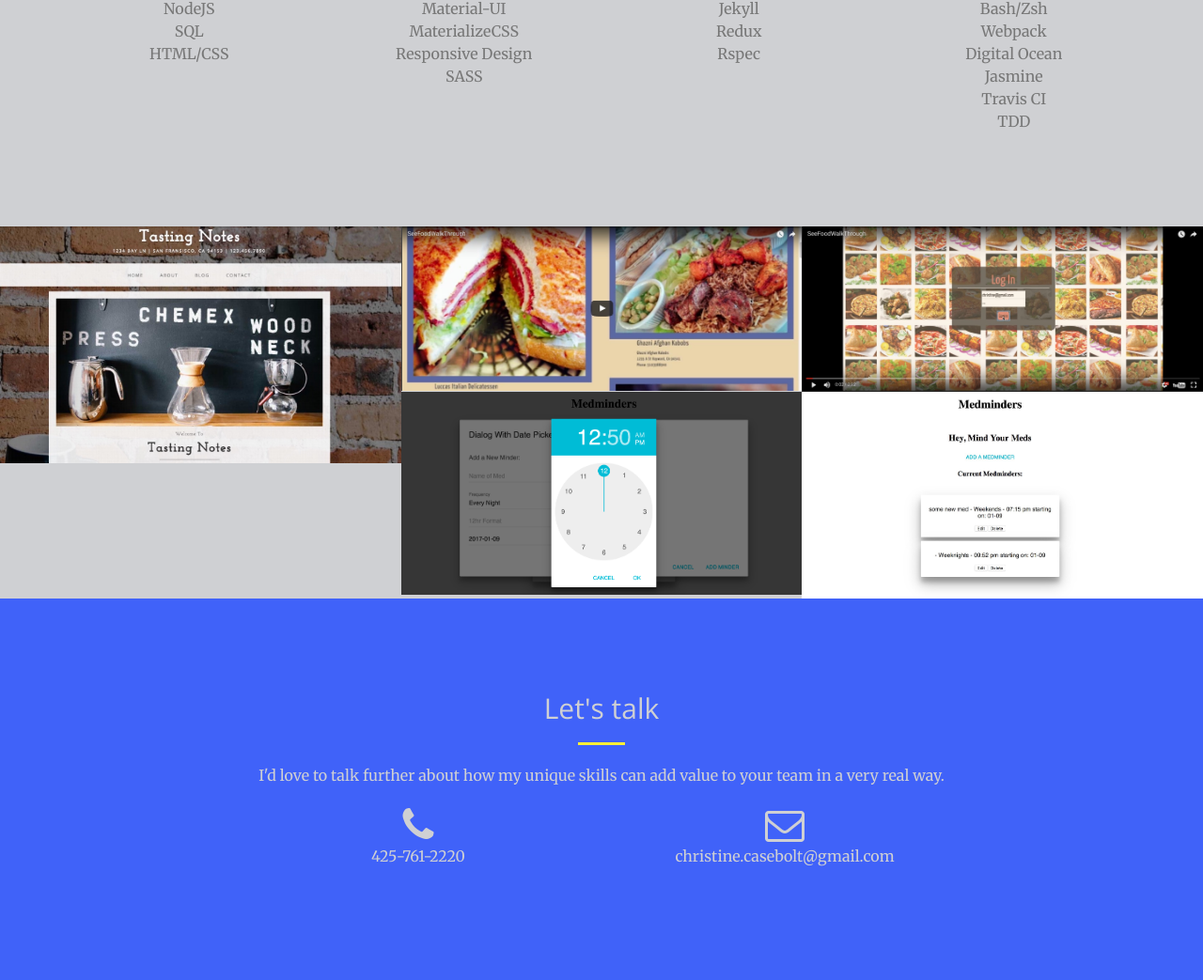
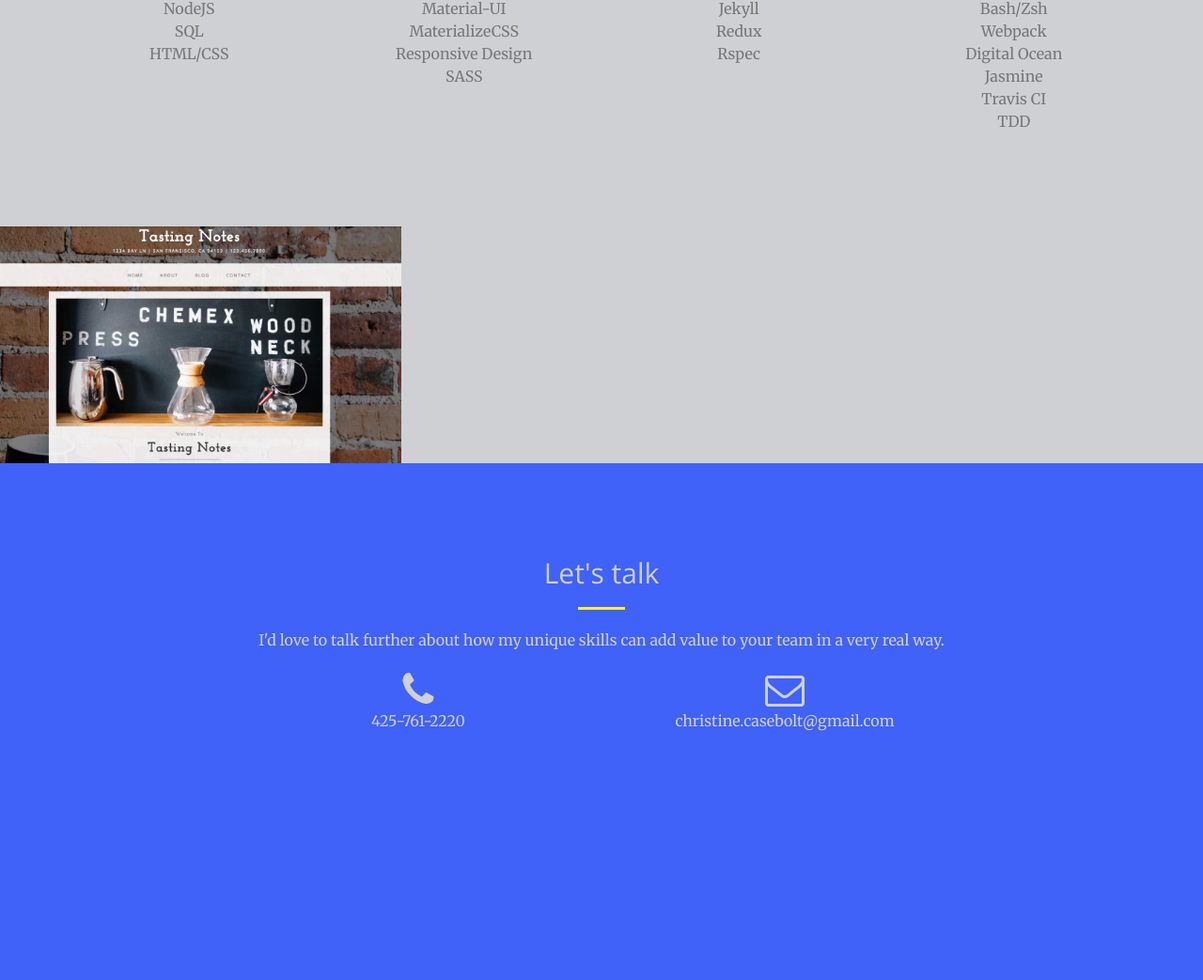
Before and after one commit to christinec01/personal_site, a Flask app: page / in a window 1280 px wide. Shown: the part 1625-2668 px from the top of the page at 94% size. After the commit the page ends 2403 px from the top, so only its background shows below. Run offline with Flask 2, Linux system fonts and the light colour scheme; some libraries are stand-ins or nearby versions.

Commit message:
remove bad looking projects

```diff
--- a/templates/portfolio.html
+++ b/templates/portfolio.html
@@ -184,66 +184,6 @@
                         </div>
                     </a>
                 </div>
-                <div class="col-lg-4 col-sm-6">
-                    <a href="{{url_for('static', filename='img/portfolio/fullsize/2.jpg')}}" class="portfolio-box">
-                        <img src="{{url_for('static', filename='img/portfolio/thumbnails/2.jpg')}}" class="img-responsive" alt="">
-                        <div class="portfolio-box-caption">
-                            <div class="portfolio-box-caption-content">
-                                <div class="project-category text-faded">
-                                    See Food
-                                </div>
-                                <div class="project-name">
-                                     Reat|Rails|Bootstrap|FontAwsome
-                                </div>
-                            </div>
-                        </div>
-                    </a>
-                </div>
-                <div class="col-lg-4 col-sm-6">
-                  <a href="{{url_for('static', filename='img/portfolio/fullsize/4.jpg')}}" class="portfolio-box">
-                    <img src="{{url_for('static', filename='img/portfolio/thumbnails/4.jpg')}}" class="img-responsive" alt="">
-                    <div class="portfolio-box-caption">
-                      <div class="portfolio-box-caption-content">
-                        <div class="project-category text-faded">
-                          SeeFood
-                        </div>
-                        <div class="project-name">
-                          Reat|Rails|Bootstrap|FontAwsome
-                        </div>
-                      </div>
-                    </div>
-                  </a>
-                </div>
-                <div class="col-lg-4 col-sm-6">
-                    <a href="{{url_for('static', filename='img/portfolio/fullsize/3.jpg')}}" class="portfolio-box">
-                        <img src="{{url_for('static', filename='img/portfolio/thumbnails/3.jpg')}}" class="img-responsive" alt="">
-                        <div class="portfolio-box-caption">
-                            <div class="portfolio-box-caption-content">
-                                <div class="project-category text-faded">
-                                    Medminders
-                                </div>
-                                <div class="project-name">
-                                    React|API|MaterialCSS|Mailer
-                                </div>
-                            </div>
-                        </div>
-                    </a>
-                </div>
-                <div class="col-lg-4 col-sm-6">
-                    <a href="{{url_for('static', filename='img/portfolio/fullsize/5.jpg')}}" class="portfolio-box">
-                        <img src="{{url_for('static', filename='img/portfolio/thumbnails/5.jpg')}}" class="img-responsive" alt="">
-                        <div class="portfolio-box-caption">
-                            <div class="portfolio-box-caption-content">
-                                <div class="project-category text-faded">
-                                    Medminders
-                                </div>
-                                <div class="project-name">
-                                    React|API|MateralCSS|Mailer
-                                </div>
-                            </div>
-                        </div>
-                    </a>
-                </div>
             </div>
         </div>
     </section>
```
